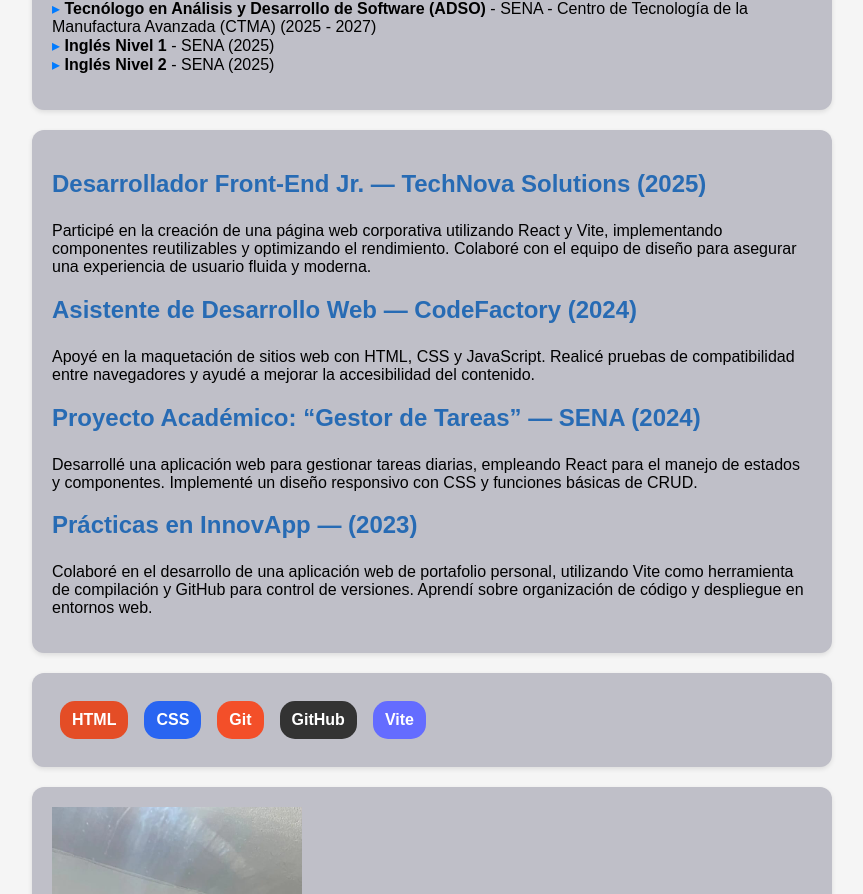
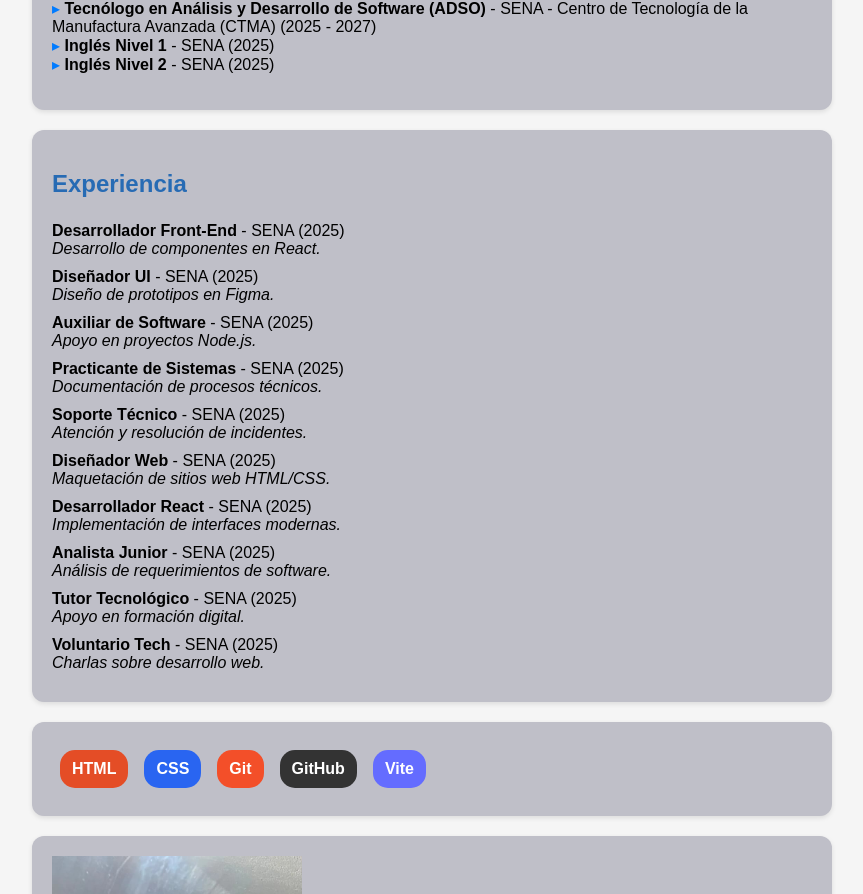
Before and after one commit to Daniel-hlg/Trabajo-con-vite, a React (Vite) app in the folder exp_app/: page / in a window 1280 px wide. Shown: the part 883-1777 px from the top of the page, without its empty margins (208-1071 px from the left). Built offline with nearby package versions, Linux system fonts and the light colour scheme.

Commit message:
feat: Componente Experiencia dinamico con 10 cargos definidos

```diff
--- a/exp_app/src/componentes/Experiencia.jsx
+++ b/exp_app/src/componentes/Experiencia.jsx
@@ -1,18 +1,30 @@
-export default function Contact() {
+function Experiencia() {
+  const experiencias = [
+    { cargo: "Desarrollador Front-End", empresa: "SENA", año: 2025, descripcion: "Desarrollo de componentes en React." },
+    { cargo: "Diseñador UI", empresa: "SENA", año: 2025, descripcion: "Diseño de prototipos en Figma." },
+    { cargo: "Auxiliar de Software", empresa: "SENA", año: 2025, descripcion: "Apoyo en proyectos Node.js." },
+    { cargo: "Practicante de Sistemas", empresa: "SENA", año: 2025, descripcion: "Documentación de procesos técnicos." },
+    { cargo: "Soporte Técnico", empresa: "SENA", año: 2025, descripcion: "Atención y resolución de incidentes." },
+    { cargo: "Diseñador Web", empresa: "SENA", año: 2025, descripcion: "Maquetación de sitios web HTML/CSS." },
+    { cargo: "Desarrollador React", empresa: "SENA", año: 2025, descripcion: "Implementación de interfaces modernas." },
+    { cargo: "Analista Junior", empresa: "SENA", año: 2025, descripcion: "Análisis de requerimientos de software." },
+    { cargo: "Tutor Tecnológico", empresa: "SENA", año: 2025, descripcion: "Apoyo en formación digital." },
+    { cargo: "Voluntario Tech", empresa: "SENA", año: 2025, descripcion: "Charlas sobre desarrollo web." }
+  ];
+
   return (
-    <section>
-      <h2>Desarrollador Front-End Jr. — TechNova Solutions (2025)</h2>
-      <p>Participé en la creación de una página web corporativa utilizando React y Vite, implementando componentes reutilizables y optimizando el rendimiento. Colaboré con el equipo de diseño para asegurar una experiencia de usuario fluida y moderna.
-      </p>
+    <div>
+      <section>
+        <h2>Experiencia</h2>
+        {experiencias.map((exp) => (
+          <div style={{ marginBottom: "10px" }}>
+            <strong>{exp.cargo}</strong> - {exp.empresa} ({exp.año})<br />
+            <em>{exp.descripcion}</em>
+          </div>
+        ))}
+      </section>
+    </div>
+  );
+}
 
-      <h2>Asistente de Desarrollo Web — CodeFactory (2024)</h2>
-      <p>Apoyé en la maquetación de sitios web con HTML, CSS y JavaScript. Realicé pruebas de compatibilidad entre navegadores y ayudé a mejorar la accesibilidad del contenido.</p>
-
-      <h2>Proyecto Académico: “Gestor de Tareas” — SENA (2024)</h2>
-      <p>Desarrollé una aplicación web para gestionar tareas diarias, empleando React para el manejo de estados y componentes. Implementé un diseño responsivo con CSS y funciones básicas de CRUD.</p>
-
-      <h2>Prácticas en InnovApp — (2023)</h2>
-      <p>Colaboré en el desarrollo de una aplicación web de portafolio personal, utilizando Vite como herramienta de compilación y GitHub para control de versiones. Aprendí sobre organización de código y despliegue en entornos web.</p>
-    </section>
-);
-}
+export default Experiencia;
```
